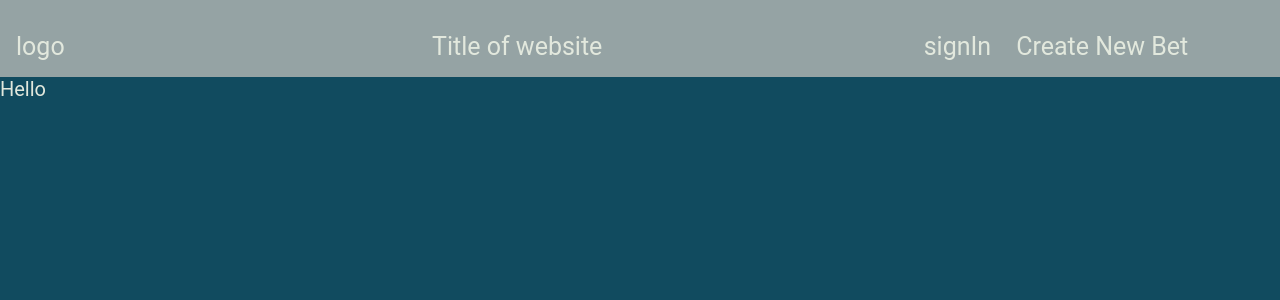
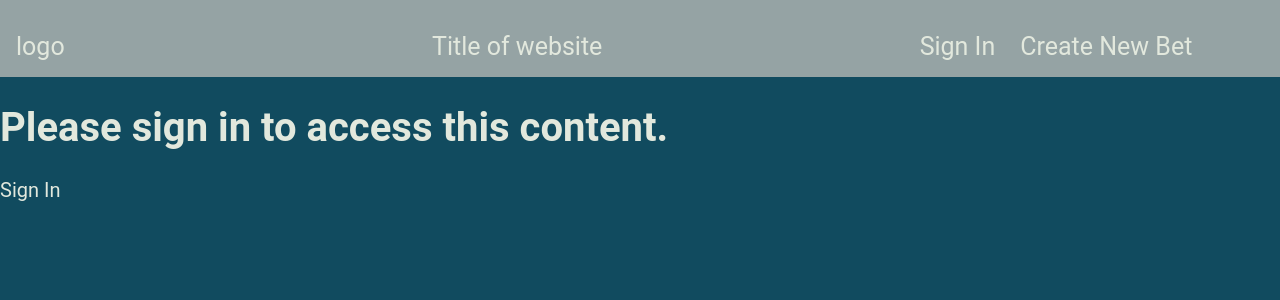
Before and after one commit to ThisisJackRyan/Friendly-Betting, a React (Create React App) app: page / in a window 1280 px wide. Shown: the top 300 px of the page. Built offline with nearby package versions, Linux system fonts and the light colour scheme.

Commit message:
checking if user is checked in or not

```diff
--- a/package.json
+++ b/package.json
@@ -9,7 +9,6 @@
     "firebase": "^10.6.0",
     "react": "^18.2.0",
     "react-dom": "^18.2.0",
-    "react-scripts": "5.0.1",
     "react-transition-group": "^4.4.5",
     "web-vitals": "^2.1.4"
   },
@@ -38,6 +37,7 @@
     ]
   },
   "devDependencies": {
-    "react-router-dom": "^6.20.0"
+    "react-router-dom": "^6.20.0",
+    "react-scripts": "^5.0.1"
   }
 }
--- a/src/Components/Header.jsx
+++ b/src/Components/Header.jsx
@@ -1,9 +1,11 @@
-import { Link } from "react-router-dom";
+import { Link, useLocation} from "react-router-dom";
 import { CSSTransition } from 'react-transition-group';
 
 
 
 const Header = () => {
+    const location = useLocation();
+
     return(
         <div className="header">
             <div className="x1">
@@ -13,7 +15,11 @@ const Header = () => {
             </div>
             <div className="x1">Title of website</div>
             <div className="flex pages x1">
-                <Link className="Link" to="/SignIn">signIn</Link>
+            {location.pathname !== "/SignIn" ? <Link className="Link" to="/SignIn">Sign In</Link>: <Link className="Link" to="/">Sign In</Link>
+
+
+
+            }
                 <Link className="Link" to="/NewBet">Create New Bet</Link>
             </div>
         </div>
--- a/src/Components/MainPages/Welcome.jsx
+++ b/src/Components/MainPages/Welcome.jsx
@@ -1,17 +1,43 @@
 import React from 'react';
-import { useState } from 'react';
+import { useState, useEffect } from 'react';
+import { auth } from "../../Config/firebase-config";
+import { Link } from "react-router-dom";
+
+
 
 const Welcome = () => {
 
-    const [signUp, setSignUp] = useState(true);
+    const [signedIn, setSignedIn] = useState(true);
 
-    const toggleForm = () => {
-        setSignUp((current) => !current)
-      }
+    console.log(auth?.currentUser?.email)
+
+    useEffect(() => {
+        isAuthenticated();
+    }, []);
+
+    const isAuthenticated = () => {
+        const currentUserEmail = auth?.currentUser?.email;
+        const isAuthenticated = currentUserEmail !== undefined;
+        setSignedIn(isAuthenticated);
+    };
+
     return (
+    <div>
+        {signedIn ? (
         <div>
-            <div>Hello</div>
+
+            {/* Render the authenticated content */}
+            <h1>Welcome, User!</h1>
+            <p>This is the authenticated content.</p>
         </div>
+        ) : (
+        <div>
+            {/* Render the non-authenticated content */}
+            <h1>Please sign in to access this content.</h1>
+            <Link className="Link" to="/SignIn">Sign In</Link>
+        </div>
+        )}
+    </div>
     );
 };
 
```
Also changed, not shown: 1 other file (tests, documents, lock files or other folders).
